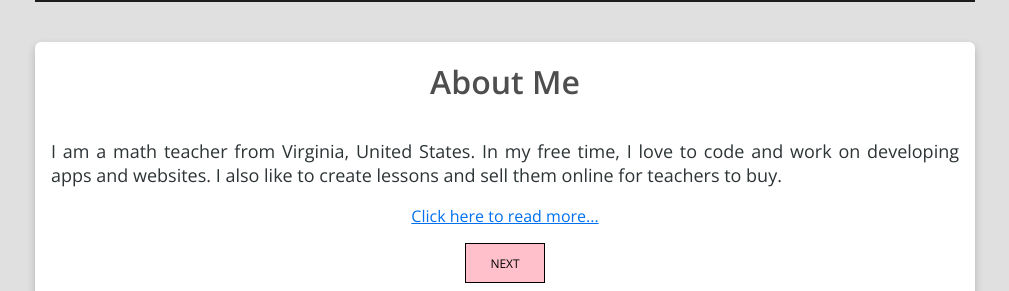
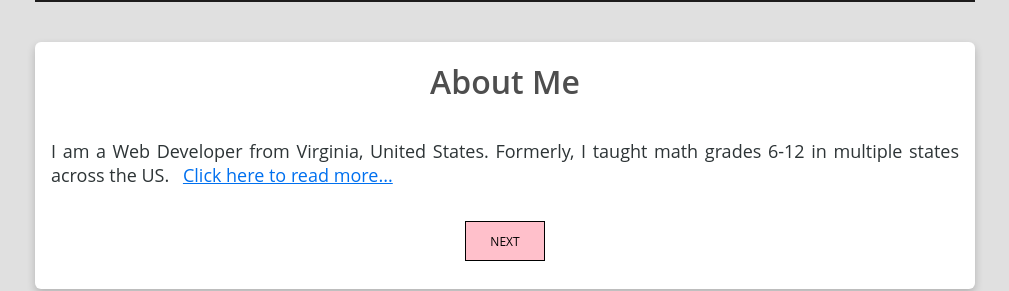
Before and after one commit to ytrkptl/portfolio-app, a React (Create React App) app: page / in a window 1280 px wide. Shown: the part 1080-1371 px from the top of the page, without its empty margins (135-1144 px from the left). Built offline with nearby package versions, Linux system fonts and the light colour scheme; no server answers.

Commit message:
updated fonts; and description in About Me

```diff
--- a/public/index.html
+++ b/public/index.html
@@ -48,7 +48,7 @@
     -->
     <link rel="preconnect" href="https://fonts.gstatic.com" />
     <link
-      href="https://fonts.googleapis.com/css2?family=Open+Sans:wght@400;600&family=Roboto:wght@400;500;700&display=swap"
+      href="https://fonts.googleapis.com/css2?family=Public+Sans:wght@400;600&family=Roboto:wght@400;500;700&display=swap"
       rel="stylesheet"
     />
     <title>Yatrik's Portfolio</title>
--- a/src/components/IndividualCards/AboutMe/AboutMe.css
+++ b/src/components/IndividualCards/AboutMe/AboutMe.css
@@ -11,4 +11,5 @@
   color: rgb(0 112 239);
   text-decoration: underline;
   cursor: pointer;
+  margin-left: 0.5em;
 }
--- a/src/components/IndividualCards/AboutMe/AboutMe.js
+++ b/src/components/IndividualCards/AboutMe/AboutMe.js
@@ -9,12 +9,8 @@ const AboutMe = ({ title, id, cardNum }) => {
   return (
     <CustomCard3 id={id} cardNum={cardNum} title={title}>
       <p className="aboutMePara1">
-        I am a math teacher from Virginia, United States. In my free time, I
-        love to code and work on developing apps and websites. I also like to
-        create lessons and sell them online for teachers to buy.
-      </p>
-      <div>
-        <span
+        I am a Web Developer from Virginia, United States. Formerly, I
+        taught math grades 6-12 in multiple states across the US.  <span
           className="readMore"
           onClick={() => setReadMore((readMore) => !readMore)}
         >
@@ -22,6 +18,9 @@ const AboutMe = ({ title, id, cardNum }) => {
             ? "Click here to read more..."
             : "Click here to read less..."}
         </span>
+      </p>
+      <div>
+
         {readMore && (
           <>
             <p className="aboutMePara1">
--- a/src/index.css
+++ b/src/index.css
@@ -1,6 +1,6 @@
 body {
   margin: 0;
-  font-family: -apple-system, BlinkMacSystemFont, "Segoe UI", "Open Sans",
+  font-family: -apple-system, BlinkMacSystemFont, "Segoe UI", "Public Sans",
     "Roboto", "Oxygen", "Ubuntu", "Cantarell", "Fira Sans", "Droid Sans",
     "Helvetica Neue", sans-serif;
   -webkit-font-smoothing: antialiased;
```
